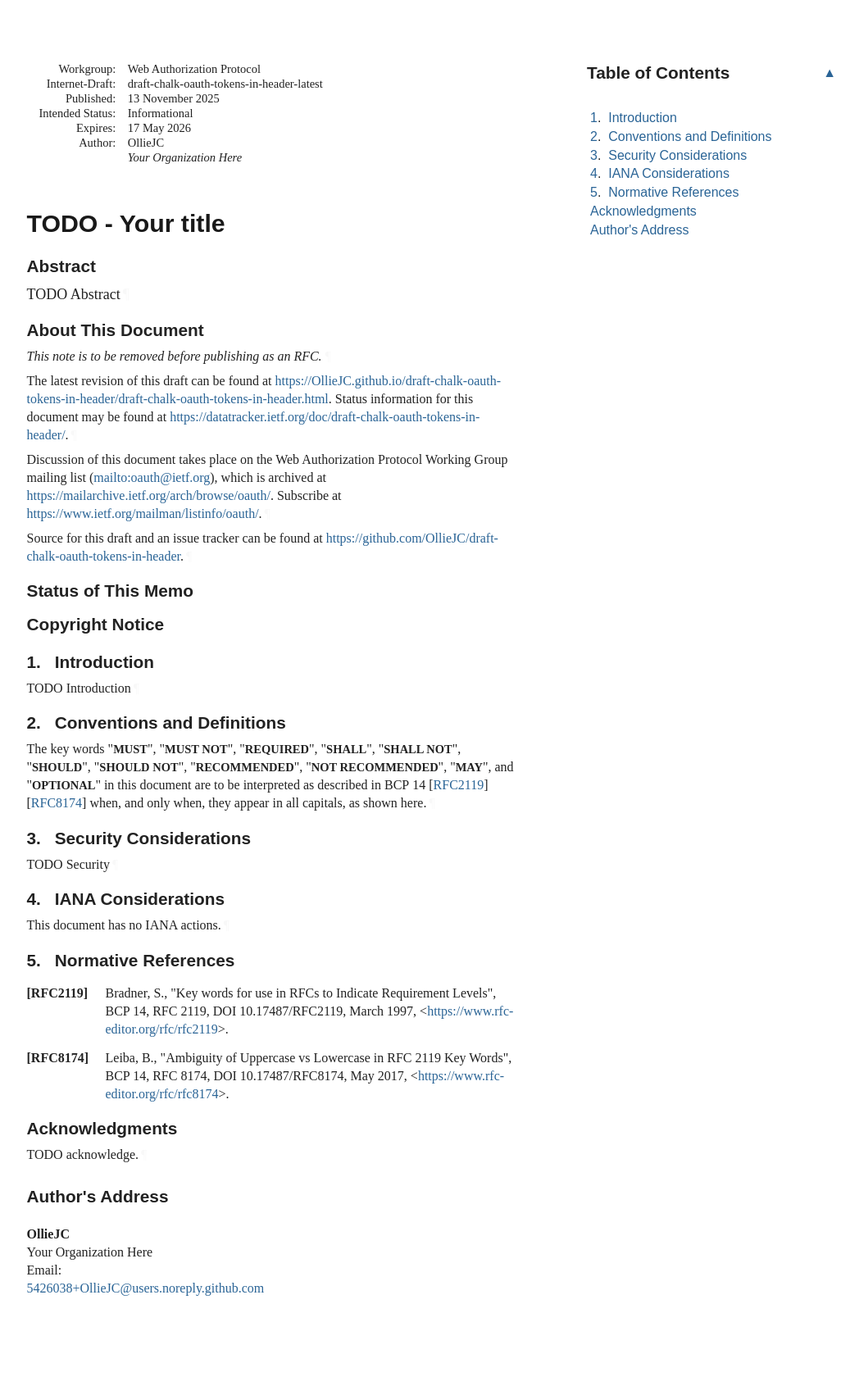
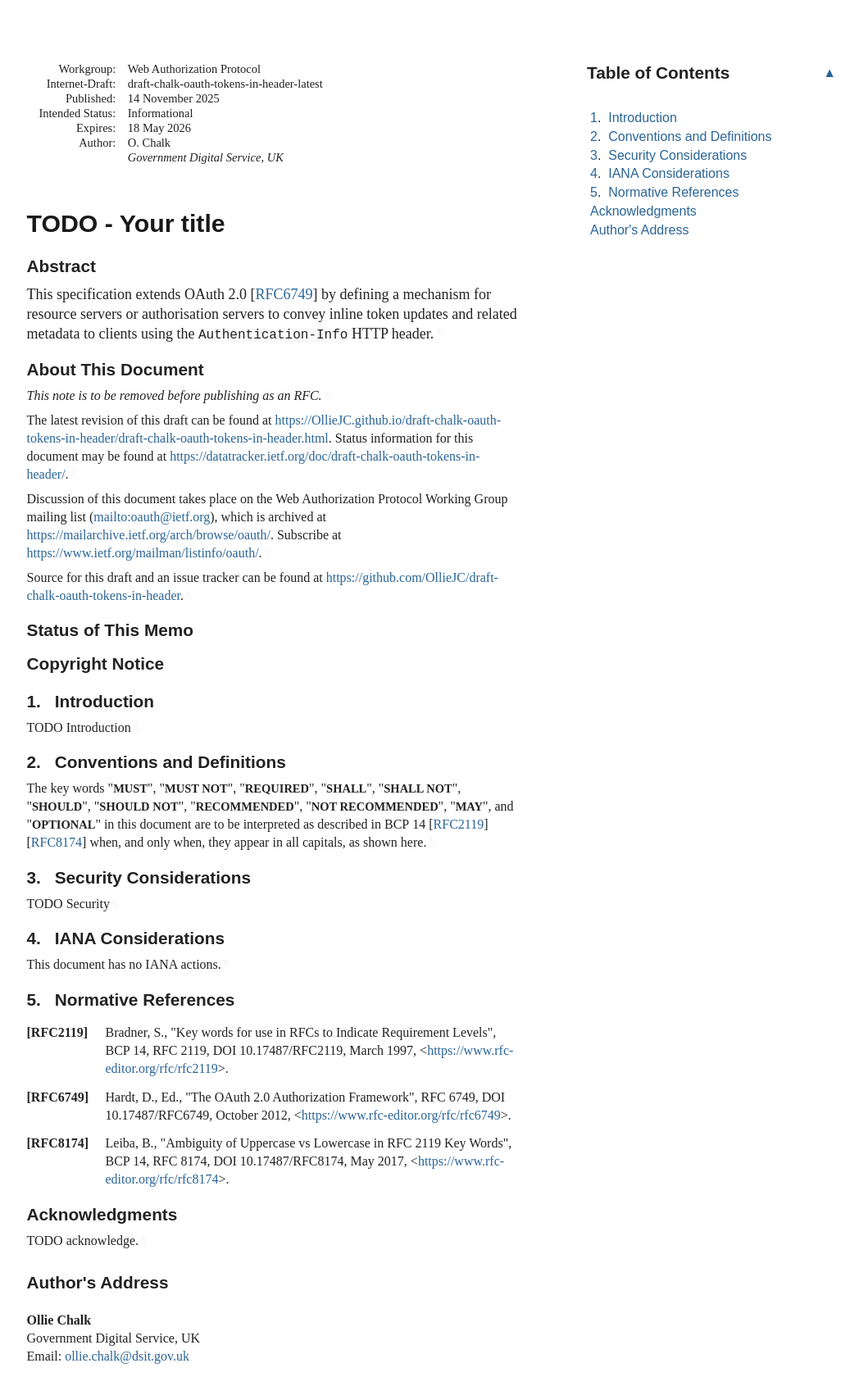
Before and after one commit to OllieJC/draft-chalk-oauth-tokens-in-header, a plain HTML site: page draft-chalk-oauth-tokens-in-header.html in a window 1280 px wide. Shown: the whole page at 82% size, without its empty margins (92-1140 px from the left). Before the commit the page ends 1674 px from the top, so only its background shows below. Drawn offline with Linux system fonts and the light colour scheme; a web font is replaced by a local one.

Commit message:
Script updating gh-pages from e274fa8. [ci skip]

```diff
--- a/draft-chalk-oauth-tokens-in-header.html
+++ b/draft-chalk-oauth-tokens-in-header.html
@@ -5,9 +5,9 @@
 <meta content="Common,Latin" name="scripts">
 <meta content="initial-scale=1.0" name="viewport">
 <title>TODO - Your title</title>
-<meta content="OllieJC" name="author">
+<meta content="Ollie Chalk" name="author">
 <meta content="
-       TODO Abstract
+       This specification extends OAuth 2.0   by defining a mechanism for resource servers or authorisation servers to convey inline token updates and related metadata to clients using the  Authentication-Info  HTTP header.
     " name="description">
 <meta content="xml2rfc 3.31.0" name="generator">
 <meta content="next generation" name="keyword">
@@ -1048,8 +1048,8 @@ svg :is([fill="white"], [fill^="#fff"]) {
 <td class="right">November 2025</td>
 </tr></thead>
 <tfoot><tr>
-<td class="left">OllieJC</td>
-<td class="center">Expires 17 May 2026</td>
+<td class="left">Chalk</td>
+<td class="center">Expires 18 May 2026</td>
 <td class="right">[Page]</td>
 </tr></tfoot>
 </table>
@@ -1062,17 +1062,17 @@ svg :is([fill="white"], [fill^="#fff"]) {
 <dd class="internet-draft">draft-chalk-oauth-tokens-in-header-latest</dd>
 <dt class="label-published">Published:</dt>
 <dd class="published">
-<time datetime="2025-11-13" class="published">13 November 2025</time>
+<time datetime="2025-11-14" class="published">14 November 2025</time>
     </dd>
 <dt class="label-intended-status">Intended Status:</dt>
 <dd class="intended-status">Informational</dd>
 <dt class="label-expires">Expires:</dt>
-<dd class="expires"><time datetime="2026-05-17">17 May 2026</time></dd>
+<dd class="expires"><time datetime="2026-05-18">18 May 2026</time></dd>
 <dt class="label-authors">Author:</dt>
 <dd class="authors">
 <div class="author">
-      <div class="author-name">OllieJC</div>
-<div class="org">Your Organization Here</div>
+      <div class="author-name">O. Chalk</div>
+<div class="org">Government Digital Service, UK</div>
 </div>
 </dd>
 </dl>
@@ -1080,7 +1080,7 @@ svg :is([fill="white"], [fill^="#fff"]) {
 <h1 id="title">TODO - Your title</h1>
 <section id="section-abstract">
       <h2 id="abstract"><a href="#abstract" class="selfRef">Abstract</a></h2>
-<p id="section-abstract-1">TODO Abstract<a href="#section-abstract-1" class="pilcrow">¶</a></p>
+<p id="section-abstract-1">This specification extends OAuth 2.0 <span>[<a href="#RFC6749" class="cite xref">RFC6749</a>]</span> by defining a mechanism for resource servers or authorisation servers to convey inline token updates and related metadata to clients using the <code>Authentication-Info</code> HTTP header.<a href="#section-abstract-1" class="pilcrow">¶</a></p>
 </section>
 <section class="note rfcEditorRemove" id="section-note.1">
       <h2 id="name-about-this-document">
@@ -1117,7 +1117,7 @@ svg :is([fill="white"], [fill^="#fff"]) {
         time. It is inappropriate to use Internet-Drafts as reference
         material or to cite them other than as "work in progress."<a href="#section-boilerplate.1-3" class="pilcrow">¶</a></p>
 <p id="section-boilerplate.1-4">
-        This Internet-Draft will expire on 17 May 2026.<a href="#section-boilerplate.1-4" class="pilcrow">¶</a></p>
+        This Internet-Draft will expire on 18 May 2026.<a href="#section-boilerplate.1-4" class="pilcrow">¶</a></p>
 </section>
 </div>
 <div id="copyright">
@@ -1216,6 +1216,10 @@ appear in all capitals, as shown here.<a href="#section-2-1" class="pilcrow">¶<
       <dd>
 <span class="refAuthor">Bradner, S.</span>, <span class="refTitle">"Key words for use in RFCs to Indicate Requirement Levels"</span>, <span class="seriesInfo">BCP 14</span>, <span class="seriesInfo">RFC 2119</span>, <span class="seriesInfo">DOI 10.17487/RFC2119</span>, <time datetime="1997-03" class="refDate">March 1997</time>, <span>&lt;<a href="https://www.rfc-editor.org/rfc/rfc2119">https://www.rfc-editor.org/rfc/rfc2119</a>&gt;</span>. </dd>
 <dd class="break"></dd>
+<dt id="RFC6749">[RFC6749]</dt>
+      <dd>
+<span class="refAuthor">Hardt, D., Ed.</span>, <span class="refTitle">"The OAuth 2.0 Authorization Framework"</span>, <span class="seriesInfo">RFC 6749</span>, <span class="seriesInfo">DOI 10.17487/RFC6749</span>, <time datetime="2012-10" class="refDate">October 2012</time>, <span>&lt;<a href="https://www.rfc-editor.org/rfc/rfc6749">https://www.rfc-editor.org/rfc/rfc6749</a>&gt;</span>. </dd>
+<dd class="break"></dd>
 <dt id="RFC8174">[RFC8174]</dt>
     <dd>
 <span class="refAuthor">Leiba, B.</span>, <span class="refTitle">"Ambiguity of Uppercase vs Lowercase in RFC 2119 Key Words"</span>, <span class="seriesInfo">BCP 14</span>, <span class="seriesInfo">RFC 8174</span>, <span class="seriesInfo">DOI 10.17487/RFC8174</span>, <time datetime="2017-05" class="refDate">May 2017</time>, <span>&lt;<a href="https://www.rfc-editor.org/rfc/rfc8174">https://www.rfc-editor.org/rfc/rfc8174</a>&gt;</span>. </dd>
@@ -1237,11 +1241,11 @@ appear in all capitals, as shown here.<a href="#section-2-1" class="pilcrow">¶<
 <a href="#name-authors-address" class="section-name selfRef">Author's Address</a>
       </h2>
 <address class="vcard">
-        <div dir="auto" class="left"><span class="fn nameRole">OllieJC</span></div>
-<div dir="auto" class="left"><span class="org">Your Organization Here</span></div>
+        <div dir="auto" class="left"><span class="fn nameRole">Ollie Chalk</span></div>
+<div dir="auto" class="left"><span class="org">Government Digital Service, UK</span></div>
 <div class="email">
 <span>Email:</span>
-<a href="mailto:5426038+OllieJC@users.noreply.github.com" class="email">5426038+OllieJC@users.noreply.github.com</a>
+<a href="mailto:ollie.chalk@dsit.gov.uk" class="email">ollie.chalk@dsit.gov.uk</a>
 </div>
 </address>
 </section>
```
Also changed, not shown: draft-chalk-oauth-tokens-in-header.txt.
